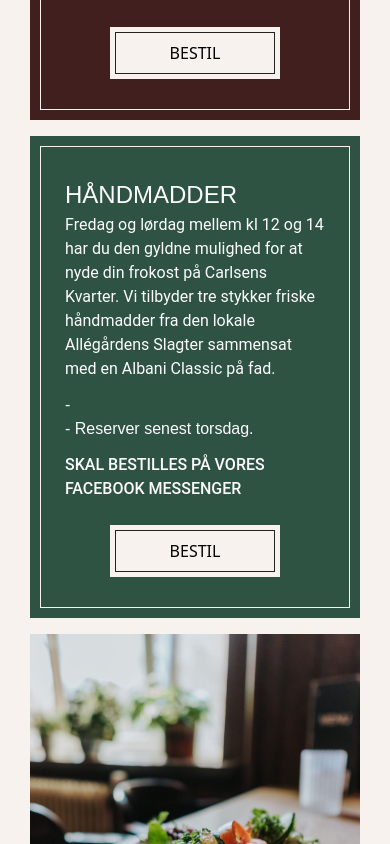
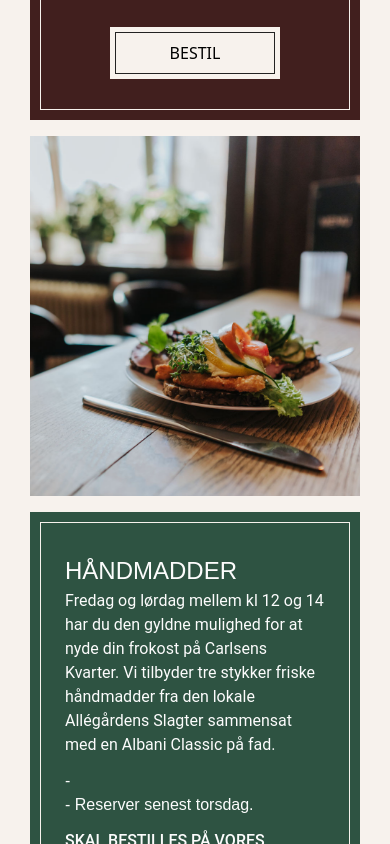
Before and after one commit to emil584c/projekt-6, a Vue app: page / in a window 390 px wide. Shown: the part 4120-4964 px from the top of the page. Built offline with nearby package versions, Linux system fonts and the light colour scheme; no server answers; a web font is replaced by a local one.

Commit message:
mobile col reverse

```diff
--- a/src/components/ProductSection.vue
+++ b/src/components/ProductSection.vue
@@ -66,7 +66,7 @@ request({ query: INFORMATION_QUERY }).then(result => {
                      </div>
                 </div>
 
-                <div class="flex flex-col gap-4 md:gap-10 items-center justify-center md:items-stretch md:flex-row md:justify-between">
+                <div class="flex flex-col-reverse gap-4 md:gap-10 items-center justify-center md:items-stretch md:flex-row md:justify-between">
                     <div class=" bg-green-primary w-mobilebox-width h-mobilelongbox-height md:h-mobilebox-height bg-center flex flex-col justify-center p-[10px] md:w-full md:max-w-longbox-width">
                         <div class="border-solid border-[1px] border-border-white w-full h-full p-6 flex flex-col justify-center relative">
                             <h3>HÅNDMADDER</h3>
```
